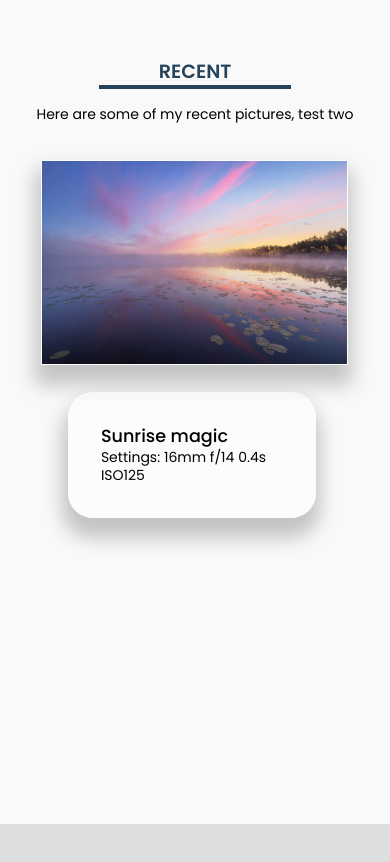
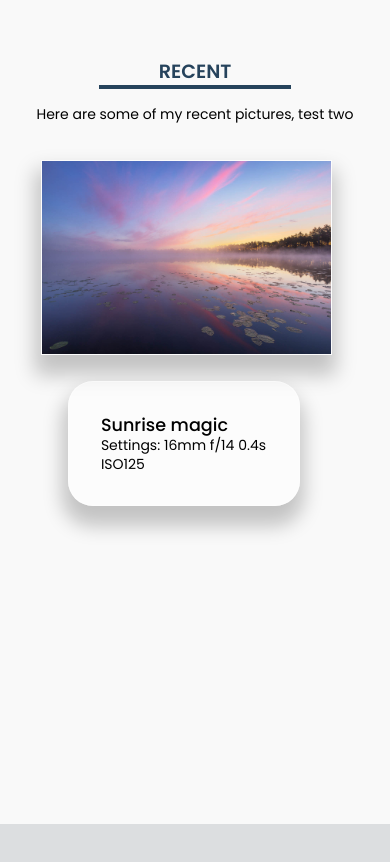
Before and after one commit to jarisokka/photography-portfolio, a React (Create React App) app: page / in a window 390 px wide. Shown: the part 960-1822 px from the top of the page. Built offline with nearby package versions, Linux system fonts and the light colour scheme; the HTML template or start-up script is replaced by a standard one.

Commit message:
Fix try three

```diff
--- a/src/components/recent/Recent.css
+++ b/src/components/recent/Recent.css
@@ -1,8 +1,8 @@
 .recent-wrapper {
   display: flex;
-  padding-left: 6rem;
-  margin-left: 2rem;
-  width: 85%;
+  padding-left: 1rem;
+  padding-right: 1rem;
+  width: 100%;
 }
 
 .styiling {
@@ -13,7 +13,7 @@
   height: 60%;
 }
 
-.recent {
+.recent-slide {
   margin-top: 1.5rem;
   margin-left: 3rem;
   width: 100%;
@@ -80,10 +80,9 @@
   .recent-wrapper {
     width: 90%;
     padding-left: 4rem;
-    margin-left: 1rem;
   }
 
-  .recent {
+  .recent-slide {
     margin-left: 0rem;
   }
 
@@ -113,7 +112,6 @@
   .recent-wrapper {
     width: 90%;
     padding-left: 2rem;
-    margin-left: 0rem;
   }
 
   .image-container {
--- a/src/components/recent/Recent.js
+++ b/src/components/recent/Recent.js
@@ -26,7 +26,7 @@ const Recent = () => {
         </div>
         <div className='recent-wrapper'>
           <div className='styiling'></div>
-          <div className='recent'>
+          <div className='recent-slide'>
             {sliderData.map((data, index) => {
               return (
                 <div className={index === currentSlide ? 'current' : 'slide'} key={index}>
```
